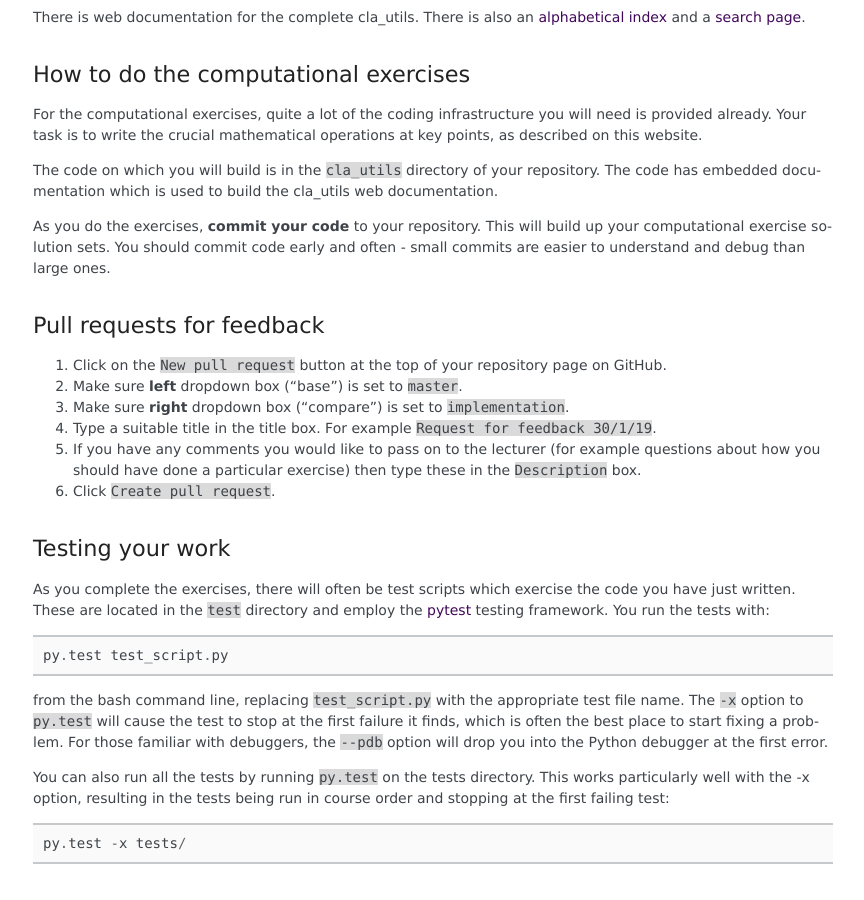
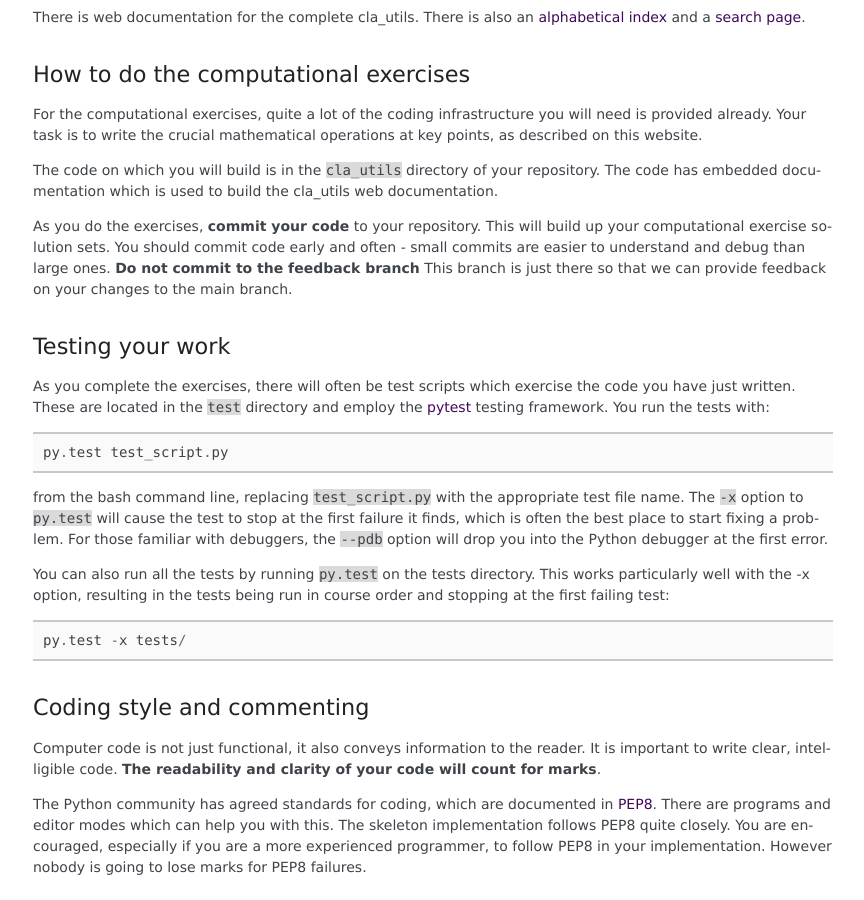
Before and after one commit to comp-lin-alg/comp-lin-alg-course, a Sphinx documentation site: the page built from doc/source/exercises.rst, in a window 1280 px wide and 900 px high, scrolled down 1469 px. Shown: the whole window, without its empty margins (162-1026 px from the left). Built offline with Sphinx 7.4.7, drawn with Linux system fonts in a browser that asks for light colours; pages that are not in the unit, such as notebooks, are missing from menus.

Commit message:
about the feedback branch

```diff
--- a/doc/source/exercises.rst
+++ b/doc/source/exercises.rst
@@ -88,21 +88,9 @@ build the :doc:`cla_utils` web documentation.
 As you do the exercises, **commit your code** to your repository. This
 will build up your computational exercise solution sets. You should
 commit code early and often - small commits are easier to understand
-and debug than large ones.
-
-Pull requests for feedback
---------------------------
-
-#. Click on the ``New pull request`` button at the top of your
-   repository page on GitHub.
-#. Make sure **left** dropdown box ("base") is set to ``master``.
-#. Make sure **right** dropdown box ("compare") is set to ``implementation``.
-#. Type a suitable title in the title box. For example
-   ``Request for feedback 30/1/19``.
-#. If you have any comments you would like to pass on to the lecturer
-   (for example questions about how you should have done a particular
-   exercise) then type these in the ``Description`` box.
-#. Click ``Create pull request``.
+and debug than large ones. **Do not commit to the feedback branch**
+This branch is just there so that we can provide feedback on your
+changes to the main branch.
 
 
 Testing your work
```
